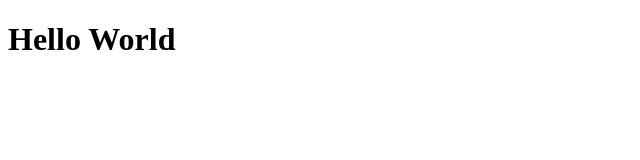
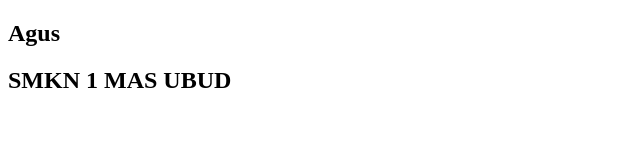
Before and after one commit to agusdarmawan1515/belajargit, a plain HTML site: page index.html in a window 1280 px wide. Shown: the whole page, without its empty margins (0-640 px from the left). Drawn offline with Linux system fonts and the light colour scheme.

Commit message:
nama,sekolah commit

```diff
--- a/index.html
+++ b/index.html
@@ -7,6 +7,7 @@
     <title>Document</title>
   </head>
   <body>
-    <h1>Hello World</h1>
+    <h2>Agus</h2>
+    <h2>SMKN 1 MAS UBUD</h2>
   </body>
 </html>
```
